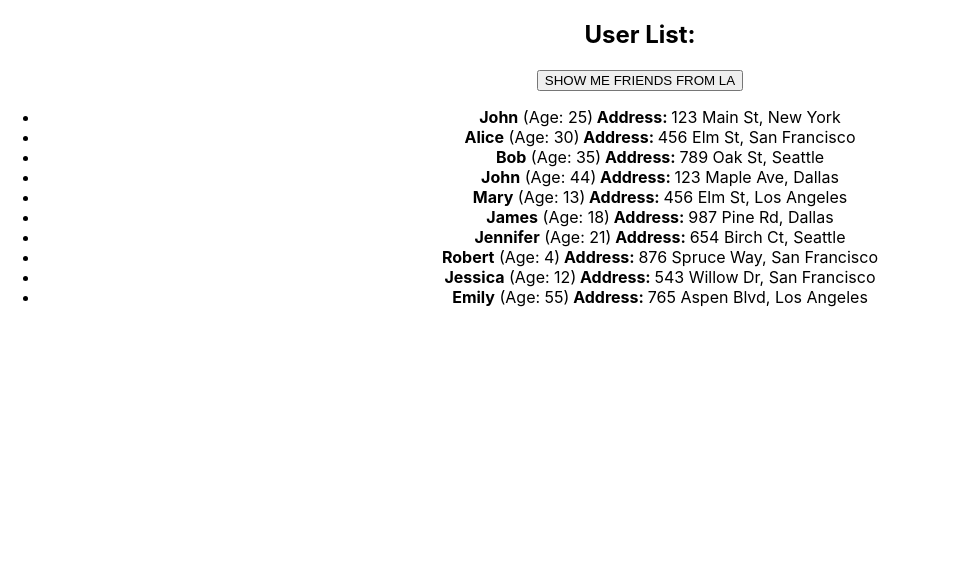
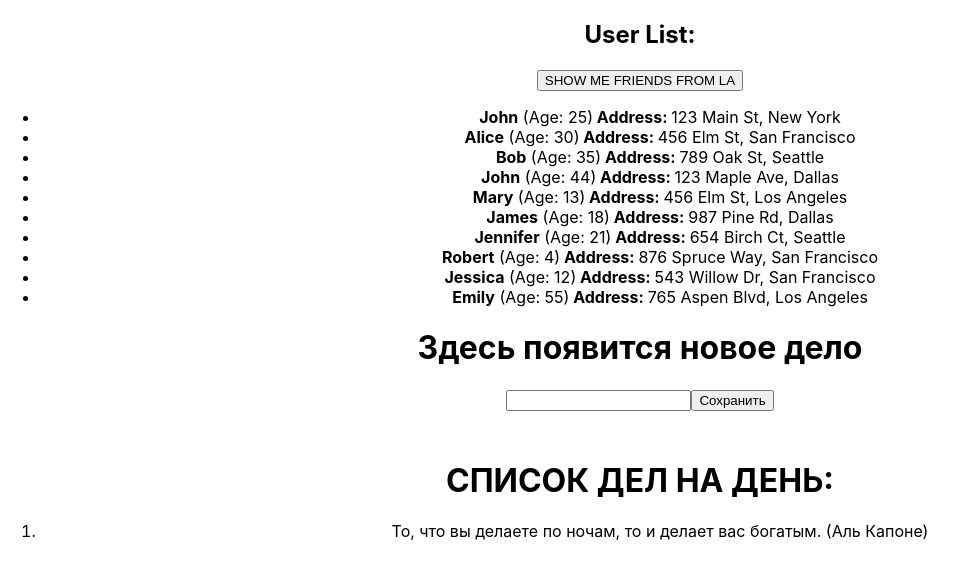
Before and after one commit to melfiqq/HW01-front, a React (Create React App) app: page / in a window 1280 px wide. Shown: the top 578 px of the page, without its empty margins (0-967 px from the left). Built offline with nearby package versions, Linux system fonts and the light colour scheme.

Commit message:
Update App.tsx

```diff
--- a/src/App.tsx
+++ b/src/App.tsx
@@ -9,8 +9,8 @@ function App() {
     <div className="App">
       <HW1 />
       <HW2 />
-      {/*<HW3 />*/}
-      {/*<HW4 />*/}
+      <HW3 />
+      <HW4 />
     </div>
   );
 }
```
